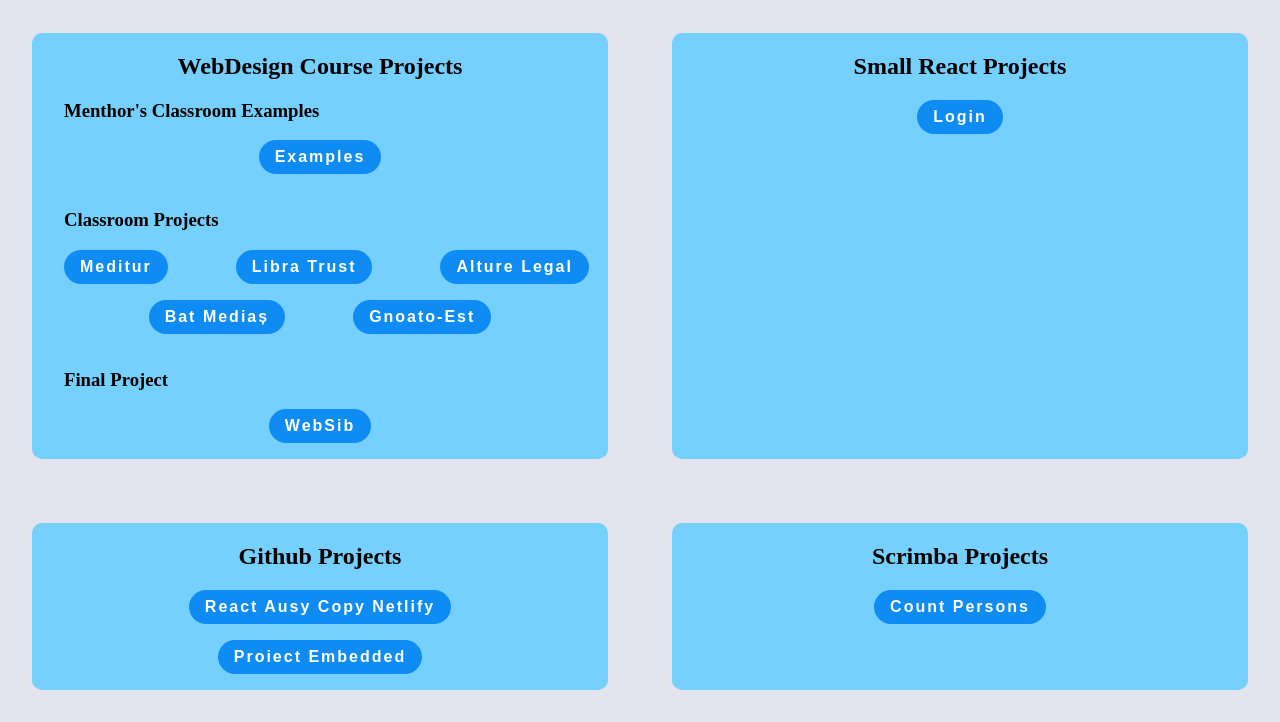
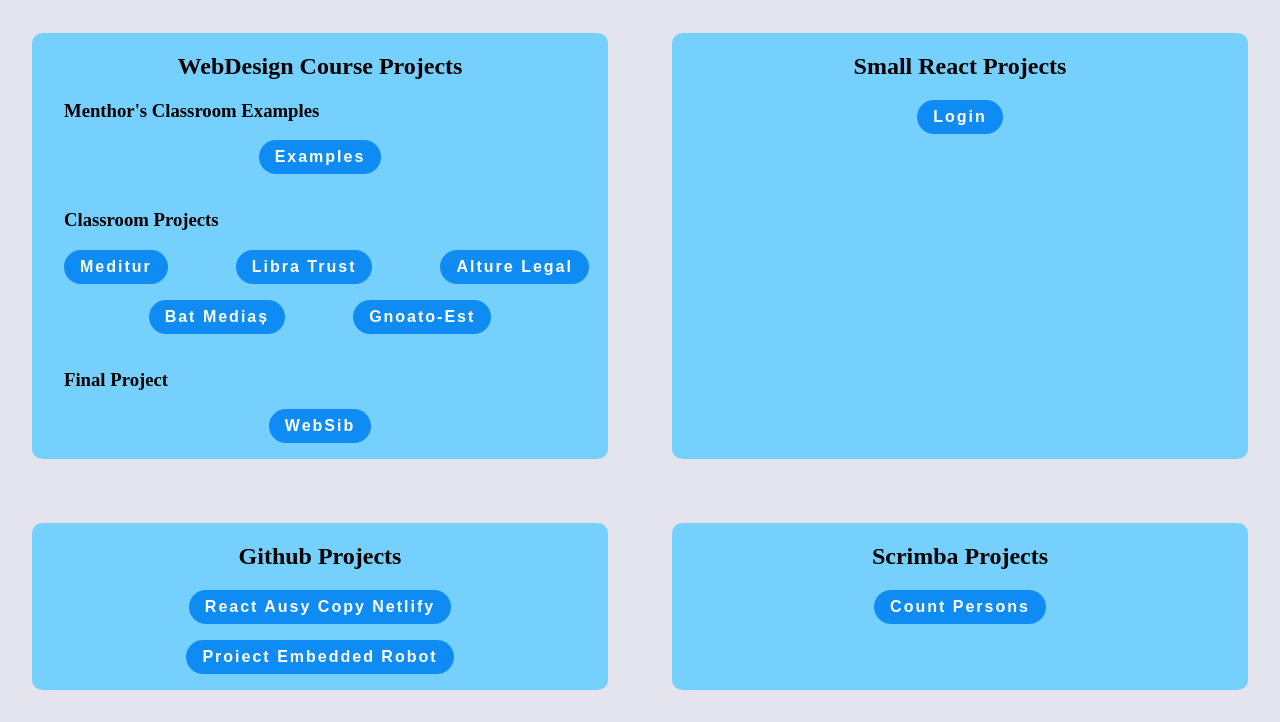
Before and after one commit to tibiului/projects.websib.ro, a plain HTML site: page index.html in a window 1280 px wide. Shown: the part 79-801 px from the top of the page. Drawn offline with Linux system fonts and the light colour scheme.

Commit message:
Modified embeded project name

```diff
--- a/index.html
+++ b/index.html
@@ -61,7 +61,7 @@
                         <button>React Ausy Copy Netlify</button>
                     </a>
                     <a href="https://github.com/tibiului/ROBOTEL">
-                        <button>Proiect Embedded</button>
+                        <button>Proiect Embedded Robot</button>
                     </a>
                 </div>
                 <div class="projects-col">
```
